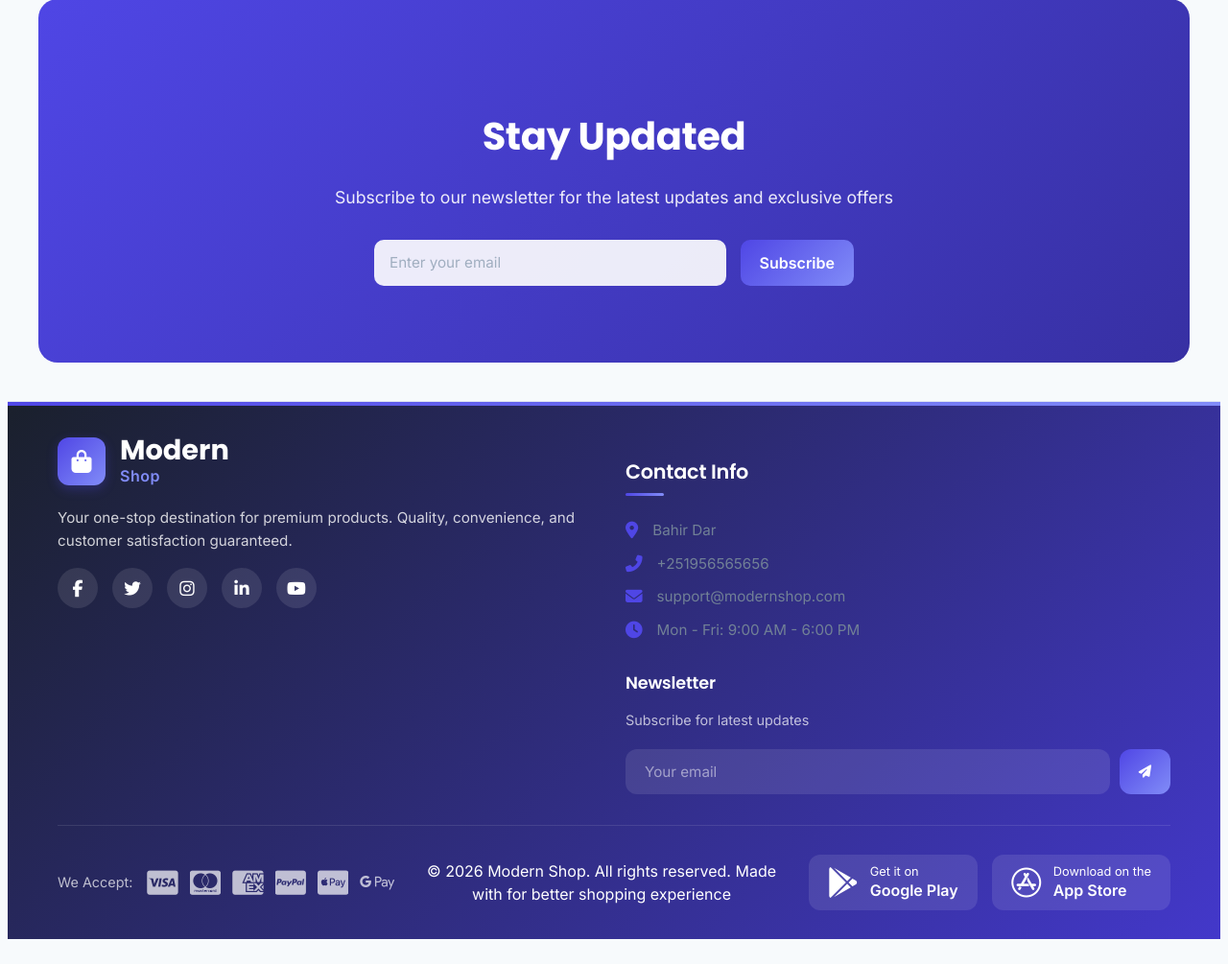
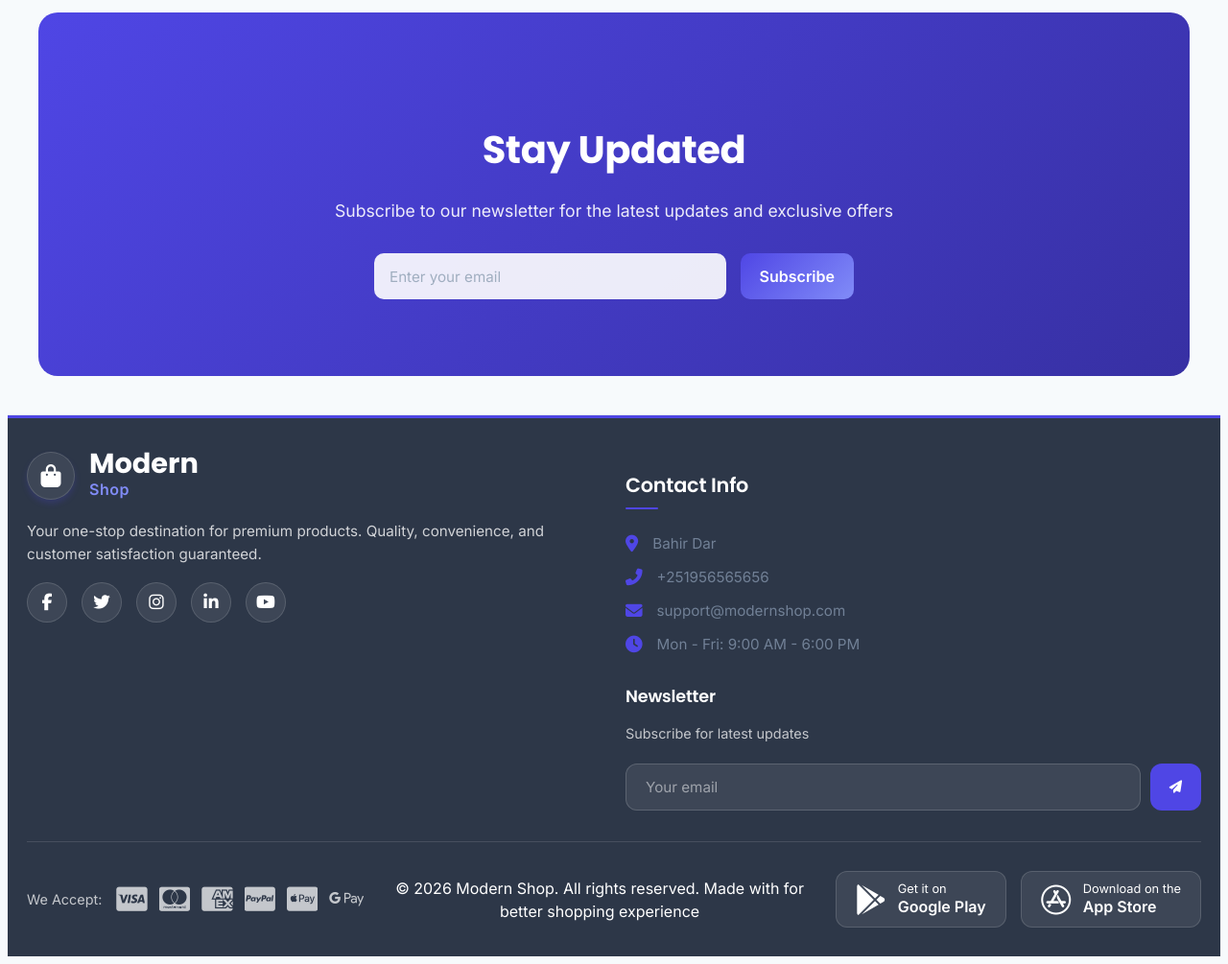
Before and after one commit to Robel-Y/ecommerce, a PHP site: page /ecommerce/ in a window 1280 px wide. Shown: the part 2147-3152 px from the top of the page at 96% size. Before the commit the page ends 3126 px from the top, so only its background shows below. Run offline with PHP 8.4, Linux system fonts and the light colour scheme; data that the repository does not hold is empty; some libraries are stand-ins or nearby versions.

Commit message:
Enhance admin interface: add favicon, improve logo styles, and update theme toggle functionality; refactor footer styles for cleaner design

```diff
--- a/admin/includes/admin_footer.php
+++ b/admin/includes/admin_footer.php
@@ -73,6 +73,9 @@
         const button = document.querySelector('.theme-toggle');
         if (!button) return;
 
+        // Avoid native browser tooltip from `title`.
+        button.removeAttribute('title');
+
         const modes = ['system', 'light', 'dark'];
 
         function readMode() {
@@ -98,7 +101,7 @@
 
             const label = 'Theme: ' + (mode.charAt(0).toUpperCase() + mode.slice(1));
             button.setAttribute('aria-label', label);
-            button.setAttribute('title', label);
+            button.removeAttribute('title');
 
             const icon = button.querySelector('i');
             if (icon) {
--- a/assets/css/footer.css
+++ b/assets/css/footer.css
@@ -4,9 +4,9 @@
 
 /* Main Footer */
 .main-footer {
-    background: linear-gradient(135deg, #1a202c 0%, var(--primary-dark) 100%);
+    background: var(--text-color);
     color: var(--white);
-    padding: 60px 0 0 0;
+    padding: 56px 0 0 0;
     margin-top: 80px;
     position: relative;
 }
@@ -17,28 +17,26 @@
     top: 0;
     left: 0;
     right: 0;
-    height: 4px;
-    background: linear-gradient(90deg, var(--primary-color), #818cf8);
+    height: 3px;
+    background: var(--primary-color);
 }
 
-.container {
+.main-footer .container {
     max-width: 1400px;
-    margin: 0 auto;
-    padding: 0 20px;
 }
 
 /* Footer Top */
 .footer-top {
     display: grid;
     grid-template-columns: repeat(auto-fit, minmax(250px, 1fr));
-    gap: 40px;
-    padding-bottom: 60px;
-    border-bottom: 1px solid rgba(255, 255, 255, 0.1);
+    gap: 32px;
+    padding-bottom: 40px;
+    border-bottom: 1px solid rgba(255, 255, 255, 0.12);
 }
 
 /* Footer Column */
 .footer-col {
-    animation: fadeInUp 0.5s ease;
+    animation: none;
 }
 
 .footer-logo {
@@ -51,14 +49,22 @@
 .footer-logo .logo-icon {
     width: 50px;
     height: 50px;
-    background: linear-gradient(135deg, var(--primary-color), #818cf8);
-    border-radius: 12px;
+    background: rgba(255, 255, 255, 0.08);
+    border: 1px solid rgba(255, 255, 255, 0.14);
+    border-radius: 9999px;
     display: flex;
     align-items: center;
     justify-content: center;
     color: var(--white);
     font-size: 1.5rem;
-    box-shadow: 0 4px 12px rgba(79, 70, 229, 0.3);
+    overflow: hidden;
+}
+
+.footer-logo .logo-icon img {
+    width: 28px;
+    height: 28px;
+    object-fit: contain;
+    display: block;
 }
 
 .footer-logo .logo-text {
@@ -86,7 +92,7 @@
     font-family: 'Inter', sans-serif;
     font-size: 0.95rem;
     line-height: 1.6;
-    color: rgba(255, 255, 255, 0.8);
+    color: rgba(255, 255, 255, 0.78);
     margin-bottom: 25px;
 }
 
@@ -103,35 +109,19 @@
     justify-content: center;
     width: 42px;
     height: 42px;
-    background: rgba(255, 255, 255, 0.1);
+    background: rgba(255, 255, 255, 0.08);
+    border: 1px solid rgba(255, 255, 255, 0.14);
     border-radius: 50%;
     color: var(--white);
     font-size: 1.1rem;
     text-decoration: none;
-    transition: all 0.3s ease;
-    position: relative;
-    overflow: hidden;
-}
-
-.social-link::before {
-    content: '';
-    position: absolute;
-    top: 0;
-    left: -100%;
-    width: 100%;
-    height: 100%;
-    background: linear-gradient(90deg, transparent, rgba(255, 255, 255, 0.2), transparent);
-    transition: left 0.5s ease;
-}
-
-.social-link:hover::before {
-    left: 100%;
+    transition: transform 0.2s ease, background 0.2s ease, border-color 0.2s ease;
 }
 
 .social-link:hover {
-    background: var(--primary-color);
-    transform: translateY(-3px);
-    box-shadow: 0 5px 15px rgba(79, 70, 229, 0.4);
+    background: rgba(255, 255, 255, 0.12);
+    border-color: rgba(255, 255, 255, 0.22);
+    transform: translateY(-2px);
 }
 
 /* Footer Titles */
@@ -150,9 +140,9 @@
     position: absolute;
     bottom: 0;
     left: 0;
-    width: 40px;
-    height: 3px;
-    background: linear-gradient(90deg, var(--primary-color), #818cf8);
+    width: 34px;
+    height: 2px;
+    background: var(--primary-color);
     border-radius: 2px;
 }
 
@@ -248,7 +238,7 @@
 .newsletter p {
     font-family: 'Inter', sans-serif;
     font-size: 0.9rem;
-    color: rgba(255, 255, 255, 0.7);
+    color: rgba(255, 255, 255, 0.72);
     margin-bottom: 20px;
 }
 
@@ -264,15 +254,16 @@
     border-radius: var(--radius-lg);
     font-family: 'Inter', sans-serif;
     font-size: 0.95rem;
-    background: rgba(255, 255, 255, 0.1);
+    background: rgba(255, 255, 255, 0.08);
+    border: 1px solid rgba(255, 255, 255, 0.16);
     color: var(--white);
-    transition: all 0.3s ease;
+    transition: border-color 0.2s ease, background 0.2s ease;
 }
 
 .footer-newsletter input:focus {
     outline: none;
-    background: rgba(255, 255, 255, 0.15);
-    box-shadow: 0 0 0 3px rgba(79, 70, 229, 0.3);
+    background: rgba(255, 255, 255, 0.10);
+    border-color: rgba(255, 255, 255, 0.28);
 }
 
 .footer-newsletter input::placeholder {
@@ -281,12 +272,12 @@
 
 .footer-newsletter button {
     padding: 14px 20px;
-    background: linear-gradient(135deg, var(--primary-color), #818cf8);
+    background: var(--primary-color);
     color: var(--white);
     border: none;
     border-radius: var(--radius-lg);
     cursor: pointer;
-    transition: all 0.3s ease;
+    transition: transform 0.2s ease, background 0.2s ease;
     display: flex;
     align-items: center;
     justify-content: center;
@@ -319,7 +315,7 @@
 .payment-methods span {
     font-family: 'Inter', sans-serif;
     font-size: 0.9rem;
-    color: rgba(255, 255, 255, 0.7);
+    color: rgba(255, 255, 255, 0.72);
 }
 
 .payment-icons {
@@ -329,14 +325,14 @@
 
 .payment-icons i {
     font-size: 1.8rem;
-    color: rgba(255, 255, 255, 0.7);
-    transition: all 0.3s ease;
+    color: rgba(255, 255, 255, 0.72);
+    transition: transform 0.2s ease, color 0.2s ease;
     cursor: pointer;
 }
 
 .payment-icons i:hover {
     color: var(--white);
-    transform: translateY(-2px);
+    transform: translateY(-1px);
 }
 
 /* Copyright */
@@ -381,18 +365,19 @@
     align-items: center;
     gap: 12px;
     padding: 10px 20px;
-    background: rgba(255, 255, 255, 0.1);
+    background: rgba(255, 255, 255, 0.08);
+    border: 1px solid rgba(255, 255, 255, 0.14);
     border-radius: var(--radius-lg);
     color: var(--white);
     text-decoration: none;
-    transition: all 0.3s ease;
+    transition: transform 0.2s ease, background 0.2s ease, border-color 0.2s ease;
     min-width: 180px;
 }
 
 .app-link:hover {
-    background: rgba(255, 255, 255, 0.15);
-    transform: translateY(-2px);
-    box-shadow: 0 5px 15px rgba(0, 0, 0, 0.2);
+    background: rgba(255, 255, 255, 0.12);
+    border-color: rgba(255, 255, 255, 0.22);
+    transform: translateY(-1px);
 }
 
 .app-link i {
--- a/assets/css/layout.css
+++ b/assets/css/layout.css
@@ -110,16 +110,24 @@
 }
 
 .logo-icon {
-  width: 40px;
-  height: 40px;
-  background: linear-gradient(135deg, var(--primary-color), #818cf8);
-  border-radius: 10px;
+  width: 60px;
+  height: 60px;
+  /* background: linear-gradient(135deg, var(--primary-color), #818cf8); */
+  border-radius: 9999px;
   display: flex;
   align-items: center;
   justify-content: center;
   color: var(--white);
   font-size: 1.3rem;
   box-shadow: 0 4px 6px rgba(79, 70, 229, 0.2);
+  overflow: hidden;
+}
+
+.logo-icon img {
+  width: 60px;
+  height: 60px;
+  object-fit: contain;
+  display: block;
 }
 
 .logo-text {
--- a/assets/js/cart.js
+++ b/assets/js/cart.js
@@ -75,6 +75,20 @@
                 clearCart();
             }
         }
+    });
+
+    // Manual quantity input (type number then blur/change)
+    document.addEventListener('change', function(e) {
+        const input = e.target.closest('.quantity-input');
+        if (!input) return;
+        const productId = input.getAttribute('data-product-id');
+        const qty = parseInt(input.value, 10);
+        if (!productId) return;
+        if (!Number.isFinite(qty) || qty <= 0) {
+            removeFromCart(productId);
+            return;
+        }
+        updateQuantity(productId, qty);
     });
 }
 
@@ -161,7 +175,13 @@
             if (window.location.pathname.includes('cart.php')) {
                 location.reload();
             }
+        } else {
+            showNotification(data.message || 'Failed to remove item.', 'error');
         }
+    })
+    .catch(error => {
+        console.error('Error:', error);
+        showNotification('An error occurred. Please try again.', 'error');
     });
 }
 
@@ -212,7 +232,13 @@
             if (window.location.pathname.includes('cart.php')) {
                 location.reload();
             }
+        } else {
+            showNotification(data.message || 'Failed to clear cart.', 'error');
         }
+    })
+    .catch(error => {
+        console.error('Error:', error);
+        showNotification('An error occurred. Please try again.', 'error');
     });
 }
 
@@ -227,6 +253,9 @@
         if (data.success && data.cart) {
             updateHeaderCart(data.cart.count);
         }
+    })
+    .catch(() => {
+        // ignore (header cart count will be server-rendered)
     });
 }
 
--- a/assets/js/main.js
+++ b/assets/js/main.js
@@ -32,6 +32,9 @@
     const button = document.querySelector('.theme-toggle');
     if (!button) return;
 
+    // Avoid native browser tooltip sticking around from `title`.
+    button.removeAttribute('title');
+
     const modes = ['system', 'light', 'dark'];
 
     function readMode() {
@@ -57,7 +60,7 @@
 
         const label = 'Theme: ' + (mode.charAt(0).toUpperCase() + mode.slice(1));
         button.setAttribute('aria-label', label);
-        button.setAttribute('title', label);
+        button.removeAttribute('title');
 
         const icon = button.querySelector('i');
         if (icon) {
--- a/config/constants.php
+++ b/config/constants.php
@@ -4,13 +4,13 @@
  * SITE CONFIGURATION
  */
 if (!defined('SITE_NAME'))
-    define('SITE_NAME', 'Modern Shop');
+    define('SITE_NAME', 'Merkato Go');
 if (!defined('SITE_URL'))
     define('SITE_URL', 'http://localhost/ecommerce/');
 if (!defined('SITE_EMAIL'))
-    define('SITE_EMAIL', 'support@modernshop.com');
+    define('SITE_EMAIL', 'support@merkato.com');
 if (!defined('ADMIN_EMAIL'))
-    define('ADMIN_EMAIL', 'admin@modernshop.com');
+    define('ADMIN_EMAIL', 'admin@merkato.com');
 
 // Common helpers (used by many endpoints immediately after requiring constants)
 require_once __DIR__ . '/../functions/security.php';
@@ -76,23 +76,19 @@
 if (!function_exists('startSecureSession')) {
     function startSecureSession()
     {
+        // Delegate to the unified session starter
+        if (function_exists('start_secure_session')) {
+            start_secure_session();
+            return;
+        }
+
+        // Fallback (should rarely be used)
         if (session_status() === PHP_SESSION_NONE) {
-            @ini_set('session.cookie_httponly', 1);
-            @ini_set('session.cookie_secure', 0);
-            @ini_set('session.use_strict_mode', 1);
-            @ini_set('session.cookie_samesite', 'Strict');
-
             session_name('SECURE_SESSION');
             session_start();
-
             if (!isset($_SESSION['created'])) {
                 $_SESSION['created'] = time();
             }
-        }
-
-        if (isset($_SESSION['created']) && (time() - $_SESSION['created'] > SESSION_TIMEOUT)) {
-            session_regenerate_id(true);
-            $_SESSION['created'] = time();
         }
     }
 }
```
Also changed, not shown: other parts of assets/css/footer.css (+20 -37 lines), admin/includes/admin_header.php (+5 -3 lines), assets/images/icons/favicon.ico.
